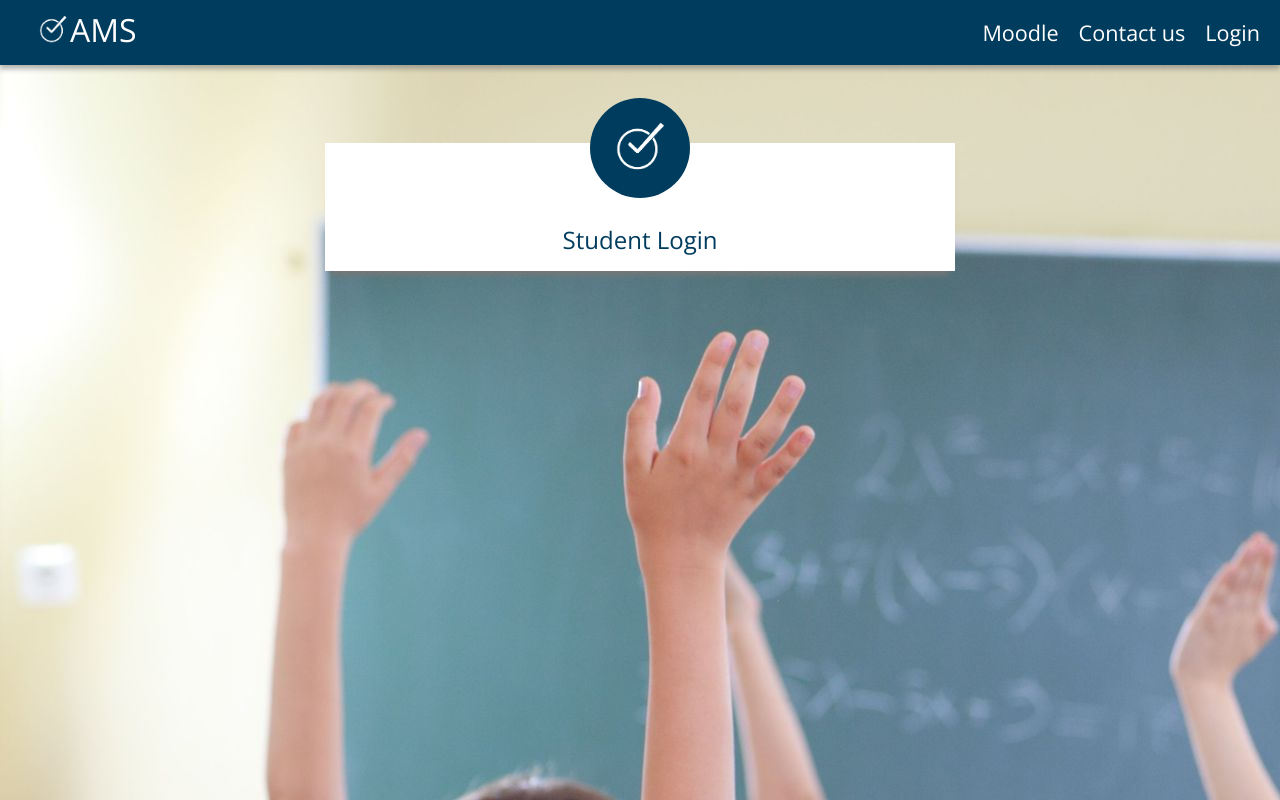
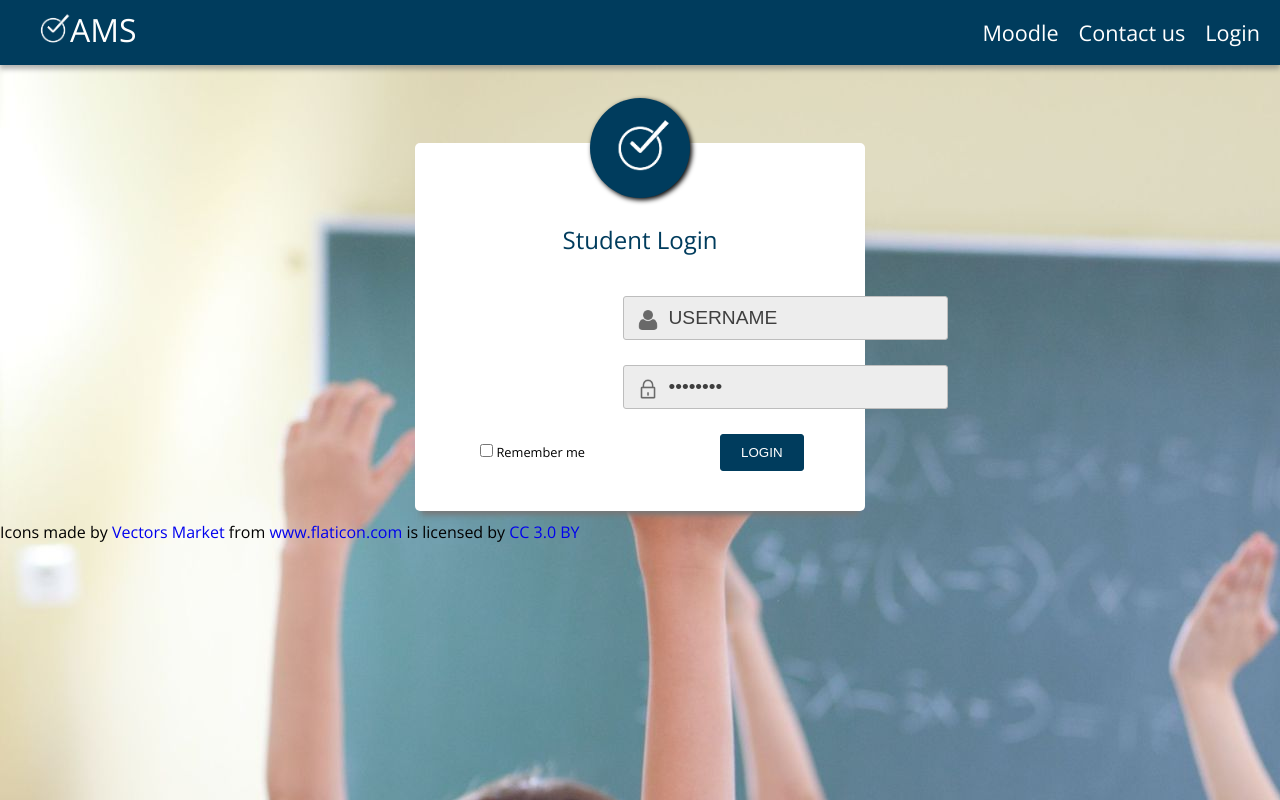
Before and after one commit to manthan1412/AMS-Web, a Flask app: page / in a window 1280 px wide. Run offline with Flask 2, Linux system fonts and the light colour scheme.

Commit message:
Login page

```diff
--- a/app.py
+++ b/app.py
@@ -6,27 +6,34 @@ app.secret_key = 'F12Zr47j\3yX R~X@H!jmM]Lwf/,?KT'
 def isLogin():
 	return False
 
+# @app.errorhandler(InvalidAPIUsage)
+# def handle_invalid_usage(error):
+#     response = jsonify(error.to_dict())
+#     response.status_code = error.status_code
+#     return response
+
 @app.route('/')
 def Home():
 	return render_template('index.html',islogin=isLogin(), login="Student")
 
+@app.route('/login')
+@app.route('/login/student')
+def MasterLogin():
+	if isLogin() :
+		pass
+	else:
+		return render_template('index.html',islogin=False, login="Student")
+
 @app.route('/login/master')
-def MasterLogin():
-	if islogin() :
+def StudentLogin():
+	if isLogin() :
 		pass
 	else:
 		return render_template('index.html',islogin=False, login="Master")
 
-@app.route('/login/student')
-def StudentLogin():
-	if islogin() :
-		pass
-	else:
-		return render_template('index.html',islogin=False, login="Student")
-
 @app.route('/login/teacher')
 def TeacherLogin():
-	if islogin() :
+	if isLogin() :
 		pass
 	else:
 		return render_template('index.html',islogin=False, login="Teacher")
--- a/static/CSS/ams.css
+++ b/static/CSS/ams.css
@@ -11,6 +11,7 @@ html, body{
 	margin: 0px;
 	padding: 0px;
 	font-family: 'Open Sans', sans-serif;
+	font-size: 16px;
 }
 
 body{
@@ -79,17 +80,26 @@ header{
 	width: 100%;
 	height: auto;
 	padding: 10px;
+
 }
 
 #login-form{
 	align-self: center;
 	background-color: white;
+	position: relative;
 	padding: 15px;
 	margin-top:50px;
 	width: 95%;
+	border-radius: 5px;
 	-webkit-box-shadow: 0 10px 6px -6px #777;
        -moz-box-shadow: 0 10px 6px -6px #777;
             box-shadow: 0 10px 6px -6px #777;
+}
+
+@-moz-document url-prefix() {
+    #login-form {
+        margin-top: 100px;
+    }
 }
 
 #heading{
@@ -112,6 +122,82 @@ header{
 	width: 70px;
 	height: 70px;
 	border-radius: 50%;
+	-webkit-box-shadow: 2px 2px 5px 0px rgba(0, 0, 0, 1);
+    -moz-box-shadow: 2px 2px 5px 0px rgba(0, 0, 0, 1);
+    box-shadow: 2px 2px 5px 0px rgba(0, 0, 0, 1);
+}
+
+#field{
+	display: table;
+	margin: 0 auto;
+	margin-top: 25px;
+}
+
+.padding{
+	position: relative;
+	padding: 10px;
+	padding-left: 35px;
+	border: 1px solid #bdbdbd;
+	border-radius: 3px;
+	width: 225px;
+	color: #3f3f3f;
+	background-color: #ededed;
+}
+
+.border:hover{
+	border:1px solid #40A9DF;
+	border-radius: 3px;
+	box-shadow: 0 0 1em #40A9DF;
+	 -webkit-box-shadow: 0 0 1em #40A9DF;
+	 -o-box-shadow: 0 0 1em #40A9DF;
+	 -moz-box-shadow: 0 0 1em #40A9DF;
+}
+
+input::-webkit-input-placeholder {
+   color: #3f3f3f;
+}
+
+input:-moz-placeholder {
+   color: #3f3f3f;
+}
+
+input::-moz-placeholder {
+   color: #3f3f3f;
+}
+
+input:-ms-input-placeholder {
+   color: #3f3f3f;
+}
+
+.image{
+	position: relative;
+	width: 16px;
+	height: 16px;
+	vertical-align: middle;
+	margin-left: -215px;
+}
+
+.checkbox{
+	position: relative;
+	font-size: 0.8em;
+	margin-left: 0px;
+}
+
+.button{
+	padding: 10px 20px 10px 20px;
+	background-color: #003c5d;
+	border: 1px solid #003c5d;
+	border-radius: 3px;
+	color: white;
+}
+
+.button:hover{
+	cursor: pointer;
+}
+
+.login{
+	position: relative;
+	margin-left: 35px;
 }
 
 @media only screen and (min-width: 600px){
@@ -168,13 +254,31 @@ header{
 		background-color: #191919;
 	}
 
+	#heading{
+		padding-bottom: 15px;
+	}
+
 	#login-form{
 		margin-top:5%;
-		width: 50%;
+		width: 400px;
+	}
+	.padding{
+		width: 300px;
+	}
+	.image{
+		width: 16px;
+		height: 16px;
+		margin-left: -290px;
+	}
+	.login{
+		margin-left: 110px;
 	}
 }
 
 @media only screen and (min-width: 768px){
+	#login-form{
+		width: 450px;
+	}
 	#for-logo{
 		top:-60px;
 	}
@@ -182,4 +286,18 @@ header{
 		width: 100px;
 		height: 100px;
 	}
+	.padding{
+		font-size: 1.2em;
+		width: 325px;
+		padding-left: 45px;
+
+	}
+	.image{
+		width: 20px;
+		height: 20px;
+		margin-left: -310px;
+	}
+	.login{
+		margin-left: 135px;
+	}
 }
--- a/templates/index.html
+++ b/templates/index.html
@@ -1,7 +1,7 @@
 <!DOCTYPE html>
 <html>
 <head>
-	<title>Welocme to AMS</title>
+	<title>Welcome to AMS</title>
 	<link rel="icon" href="{{url_for('static',filename='Images/favicon.ico')}}">
 	<link rel="stylesheet" type="text/css" href="{{url_for('static',filename='CSS/ams.css')}}">
 	<link href='https://fonts.googleapis.com/css?family=Open+Sans:400,600,300' rel='stylesheet' type='text/css'>
@@ -11,7 +11,8 @@
 
 		@media only screen and (min-width: 600px){
 		#image-container{
-			background-image: url('static/Images/class-raising-hands.jpg');
+			background-image: url('/static/Images/class-raising-hands.jpg');
+			/*background-image: url({{url_for('static',filename='Images/class-raising-hands.jpg')}});*/
 			width: 100%;
 			height: 100%;
 			z-index: -1;
@@ -55,7 +56,26 @@
 					<img src="{{url_for('static',filename='Images/logo.png')}}" class="round-image" alt="AMS Logo" title="AMS Logo">
 				</div>
 				<span id="heading">{{login}} Login</span>
+
+				<p id="field" class="border">
+
+					<input type="text" id="username" name="username" placeholder="USERNAME" class="padding" />
+					<img src="{{url_for('static',filename='Images/user.png')}}" class="image">
+				</p>
+
+				<p id="field" class="border">
+					<input type="password" id="password" name="password" value="password" class="padding" />
+					<img src="{{url_for('static',filename='Images/security.png')}}" class="image">
+				</p>
+
+				<p id="field">
+					<label class="checkbox"><input type="checkbox" name="checkbox">Remember me</label>
+					<input type="submit" onclick="login()" value="LOGIN" class="button login" >
+				</p>
+
+				<p id="field"></p>
 			</div>
 		</div>
+		<div>Icons made by <a href="http://www.flaticon.com/authors/vectors-market" title="Vectors Market">Vectors Market</a> from <a href="http://www.flaticon.com" title="Flaticon">www.flaticon.com</a> is licensed by <a href="http://creativecommons.org/licenses/by/3.0/" title="Creative Commons BY 3.0" target="_blank">CC 3.0 BY</a></div>
 </body>
 </html>
```
Also changed, not shown: static/Images/logo.png, static/Images/security.png (added), static/Images/user.png (added).
